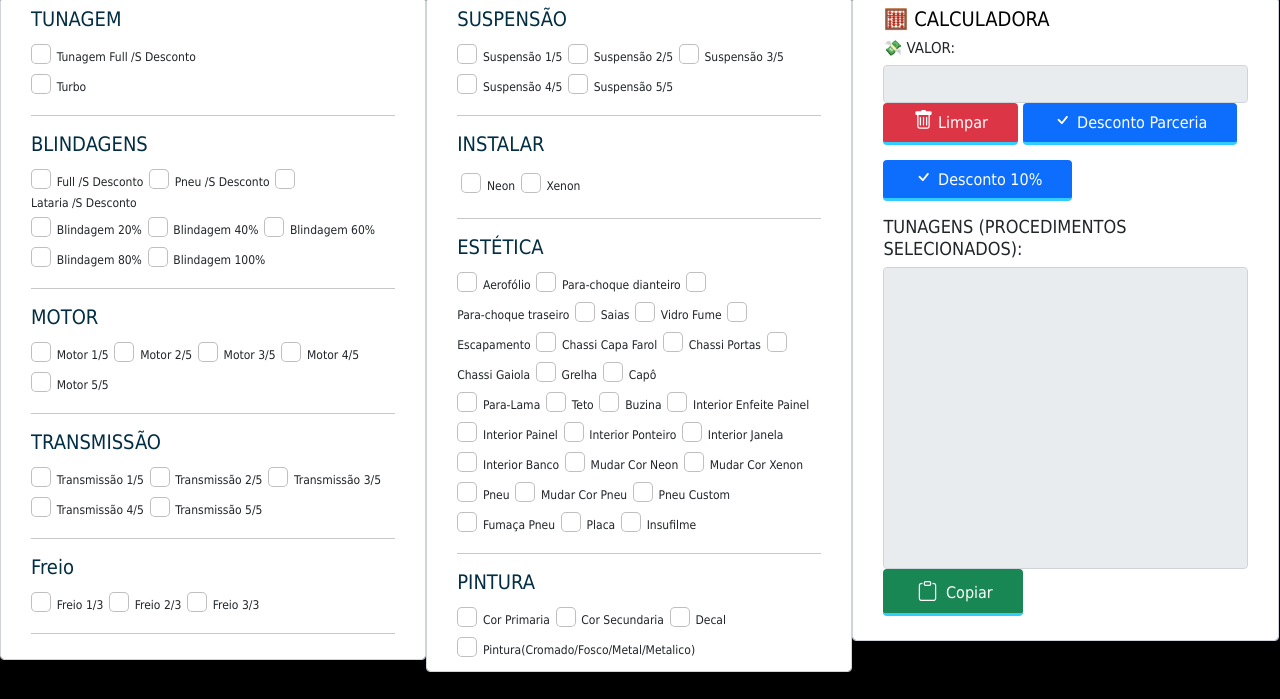
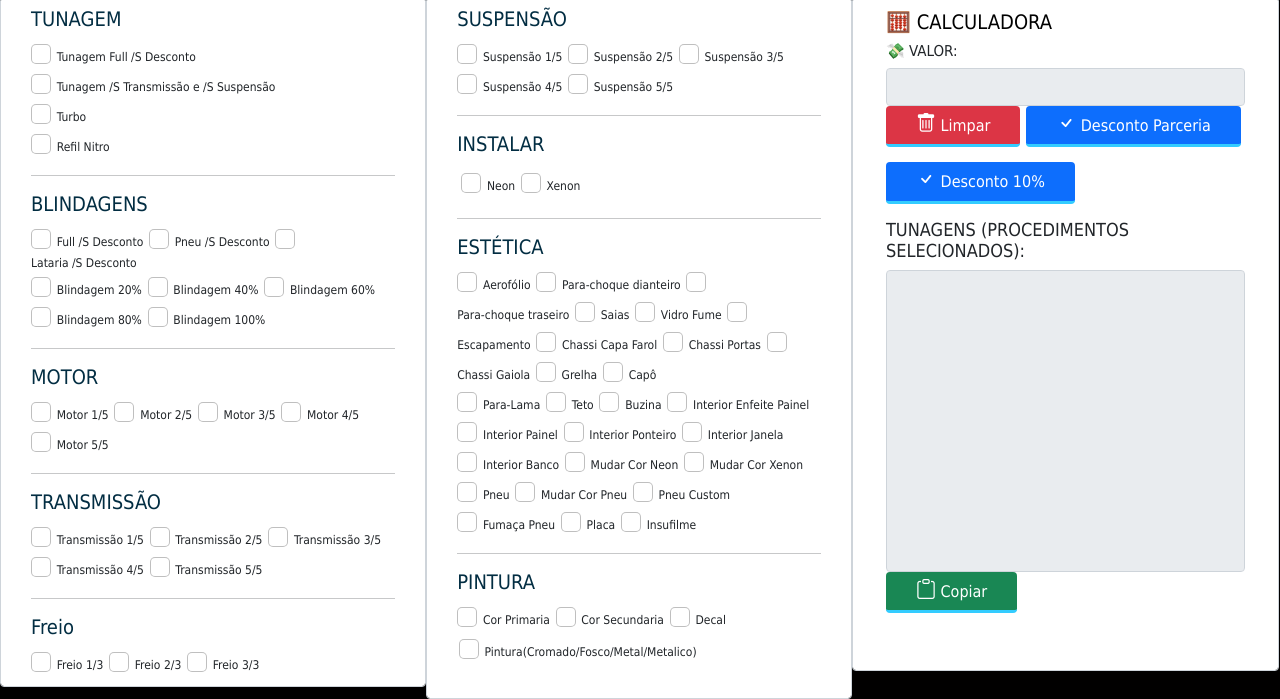
Before and after one commit to isaacoliveira1/calculadora-dk, a plain HTML site: page index.html in a window 1280 px wide. Shown: the part 203-902 px from the top of the page. Before the commit the page ends 875 px from the top, so only its background shows below. Drawn offline with nearby package versions, Linux system fonts and the light colour scheme.

Commit message:
Update index.html

```diff
--- a/index.html
+++ b/index.html
@@ -407,7 +407,11 @@
 			<input id="Tunagem Full /S Desconto" type="checkbox" class="form-check-input" name="tunagem" value="350000"
 				onclick="calcular()">
 			<label class="form-check-label" title="MOTOR/FREIO/TRANSMISSÃO/SUSPENSÃO/TURBO"
-				for="Tunagem Full /S Desconto">Tunagem Full /S Desconto</label>
+				for="Tunagem Full /S Desconto">Tunagem Full /S Desconto</label><br>
+			<input id="Tunagem Full /S Desconto" type="checkbox" class="form-check-input" name="tunagem" value="300000"
+				onclick="calcular()">
+			<label class="form-check-label" title="MOTOR/FREIO//TURBO"
+				for="Tunagem Full /S Desconto">Tunagem /S Transmissão e /S Suspensão</label>
 
 		</div>
 
@@ -415,6 +419,12 @@
 				<input id="Turbo" type="checkbox" class="form-check-input" name="tunagem" value="50000"
 					onclick="calcular()">
 				<label class="form-check-label" for="Turbo">Turbo</label>
+			</div>
+
+			<div class="col col-md-12">
+				<input id="Refil Nitro" type="checkbox" class="form-check-input" name="tunagem" value="200000"
+					onclick="calcular()">
+				<label class="form-check-label" for="Turbo">Refil Nitro</label>
 			</div>
 		<hr>
 				<h3>
@@ -531,7 +541,6 @@
 				onclick="calcular()">
 			<label class="form-check-label" for="freio">Freio 3/3</label>
 		</div>
-		<hr>
 
 	</div>
 
@@ -711,14 +720,16 @@
 			<label class="form-check-label" for="Decal">Decal</label>
 		</div>
 
-		<div class="col col-md-12">
+		<div class="col col-md-12" style="padding: 1.5px">
 			<input id="Pintura" type="checkbox" class="form-check-input" name="tunagem" value="10000"
 				onclick="calcular()">
 			<label class="form-check-label" for="Pintura">Pintura(Cromado/Fosco/Metal/Metalico)</label>
 		</div>
-
+		<br>
 	</div>
 	<div id="3" class="quadro form-control">
+		<div class="col col-md-12" style="padding: 2.5px">
+
 		<h3>
 			<font color="#000000"> 🧮 CALCULADORA</font>
 		</h3>
@@ -732,10 +743,16 @@
 		<h3>TUNAGENS (PROCEDIMENTOS SELECIONADOS):</h3>
 		<textarea rows="12" cols="50" style="resize: none;" readonly="true" maxlength="500" id="copy-text"
 			class="TextoTunagens form-control"></textarea>
-		<button class="btn btn-success" id="copy"> <i class="bi bi-clipboard"  style="padding: 4px"></i> Copiar</button>
+		<button class="btn btn-success" id="copy"> <i class="bi bi-clipboard"  ></i> Copiar</button>
+		<br>
+		<br>
+
 		<div class="alert alert-success" id="copiado" style="display: none;" role="alert">
 			Copiado com sucesso
 		</div>
+		</div>
+
+
 	</div>
 
 	</div>
```
